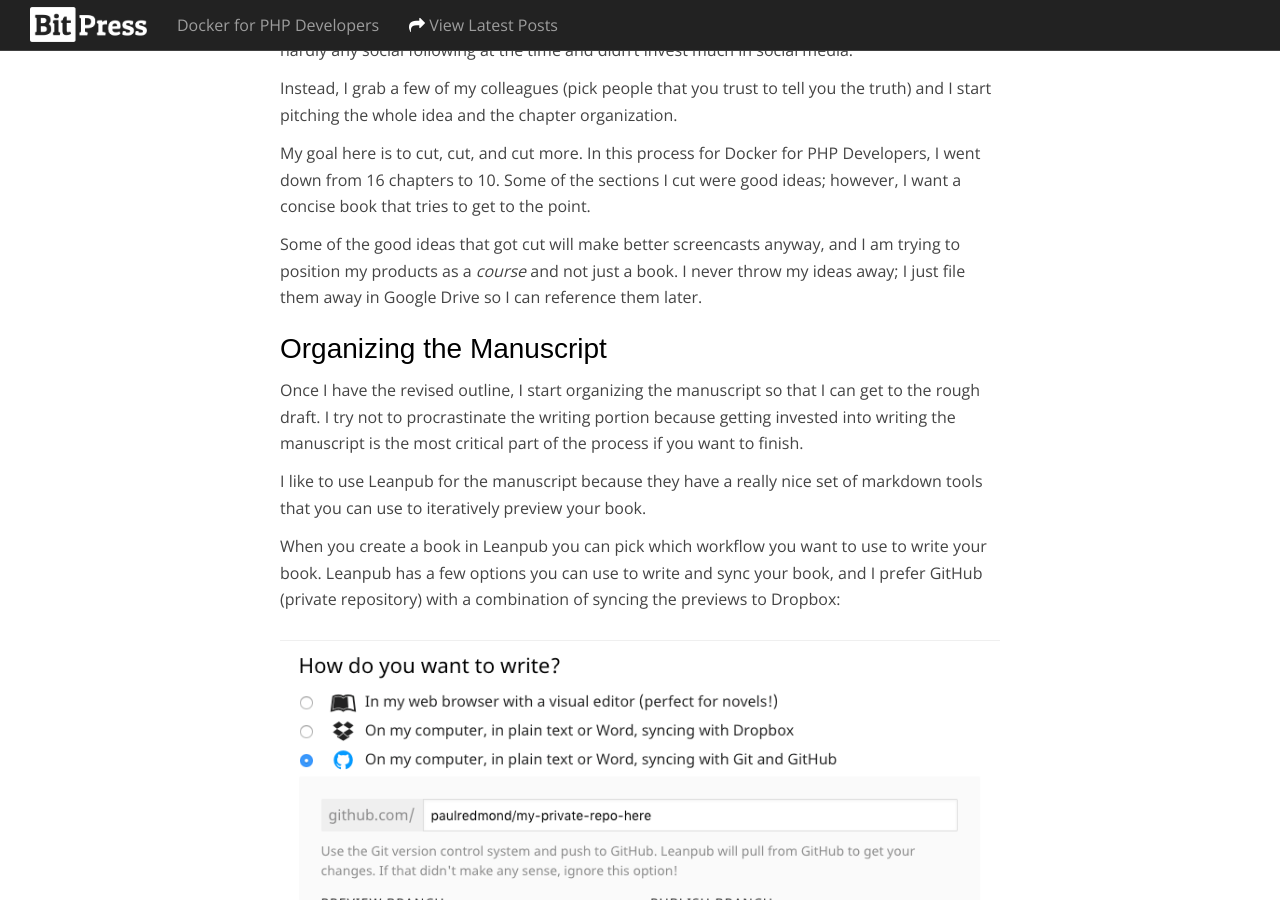
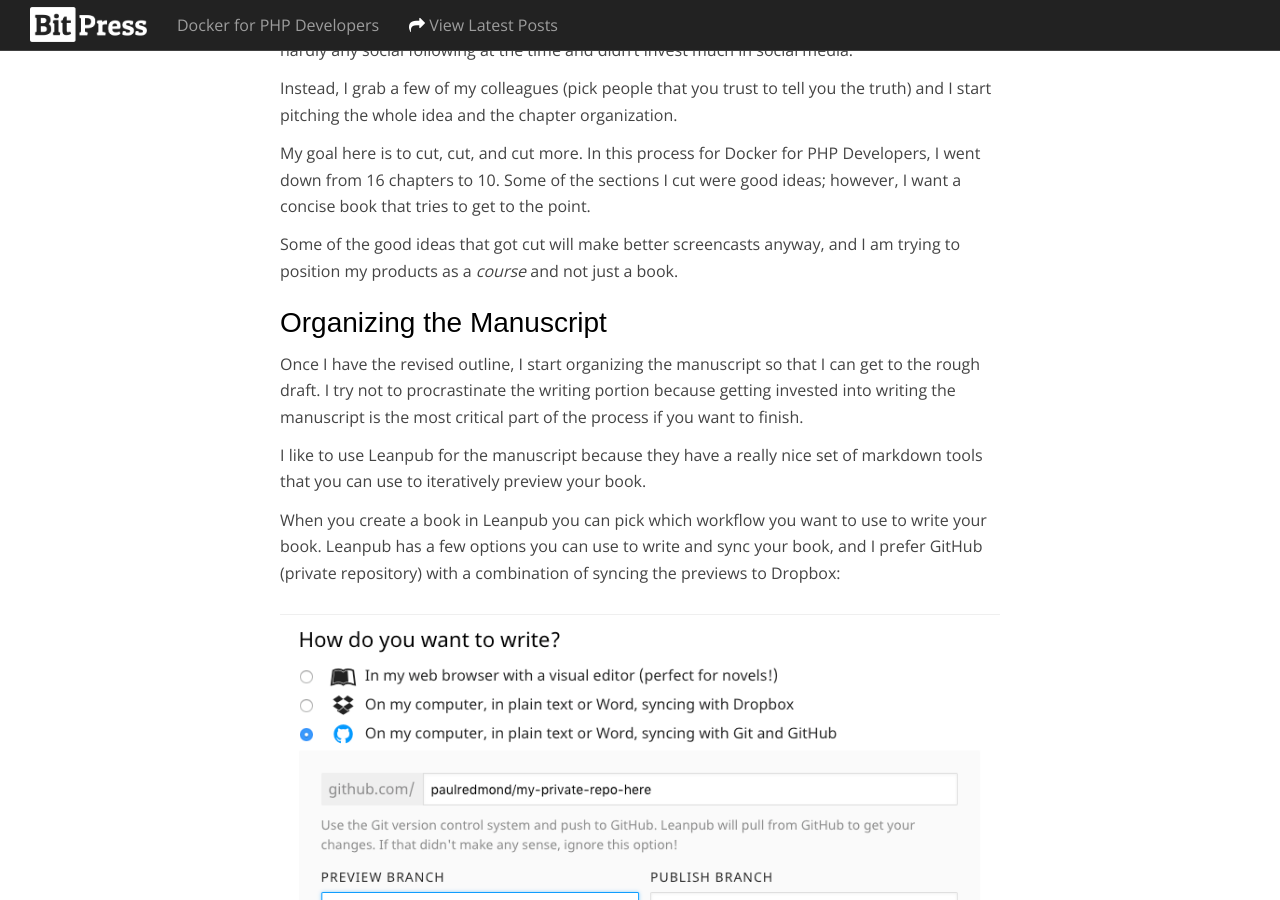
Before and after one commit to bitpressio/bitpressio.github.io, a Jekyll site: the page built from _posts/2018-01-20-my-process-writing-self-published-docker-book.md, in a window 1280 px wide and 900 px high, scrolled down 1633 px. Built offline with Jekyll 4.4.1, drawn with Linux system fonts in a browser that asks for light colours; some web fonts are replaced; comment, search, counter and statistics services are not loaded.

Commit message:
Remove text

```diff
--- a/_posts/2018-01-20-my-process-writing-self-published-docker-book.md
+++ b/_posts/2018-01-20-my-process-writing-self-published-docker-book.md
@@ -53,7 +53,7 @@
 
 My goal here is to cut, cut, and cut more. In this process for Docker for PHP Developers, I went down from 16 chapters to 10. Some of the sections I cut were good ideas; however, I want a concise book that tries to get to the point.
 
-Some of the good ideas that got cut will make better screencasts anyway, and I am trying to position my products as a *course* and not just a book. I never throw my ideas away; I just file them away in Google Drive so I can reference them later.
+Some of the good ideas that got cut will make better screencasts anyway, and I am trying to position my products as a *course* and not just a book.
 
 ## Organizing the Manuscript
 
```
